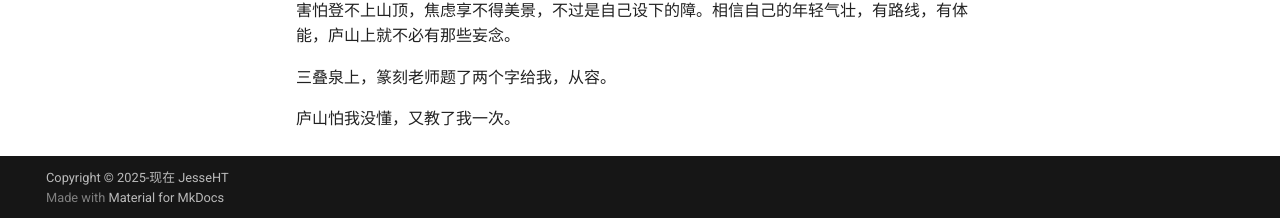
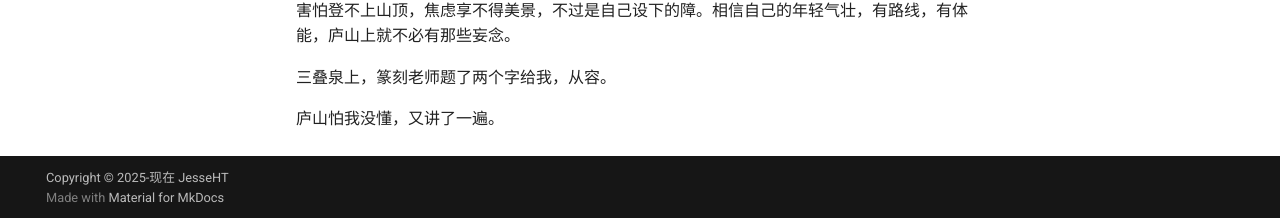
Before and after one commit to JesseHaoTian/HTLife, an MkDocs documentation site: the page built from docs/2Informal_Notes/20250731Impressions_of_Lushan.md, in a window 1280 px wide and 900 px high, scrolled down 850 px. Shown: the part 679-897 px from the top of the window. Built offline with MkDocs 1.6.1 and Material for MkDocs 9.7.7, drawn with Linux system fonts in a browser that asks for light colours.

Commit message:
2025-07-31_17:55:01 update

```diff
--- a/docs/2Informal_Notes/20250731Impressions_of_Lushan.md
+++ b/docs/2Informal_Notes/20250731Impressions_of_Lushan.md
@@ -32,4 +32,4 @@
 
 三叠泉上，篆刻老师题了两个字给我，从容。
 
-庐山怕我没懂，又教了我一次。
+庐山怕我没懂，又讲了一遍。
```
